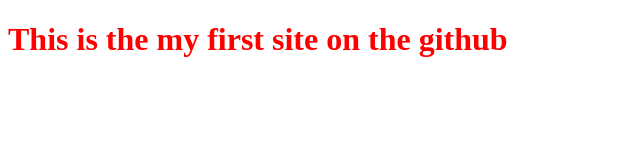
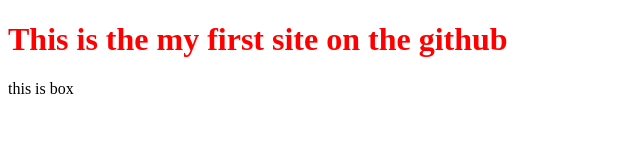
Before and after one commit to HMCreation1/websiteonline.io, a plain HTML site: page index.html in a window 1280 px wide. Shown: the full height of the page, 0-640 px from the left. Drawn offline with Linux system fonts and the light colour scheme.

Commit message:
Update index.html
add box

```diff
--- a/index.html
+++ b/index.html
@@ -10,5 +10,6 @@
 <body>
 
     <h1>This is the my first site on the github</h1>
+    <div class="box">this is box</div>
 </body>
 </html>
```
